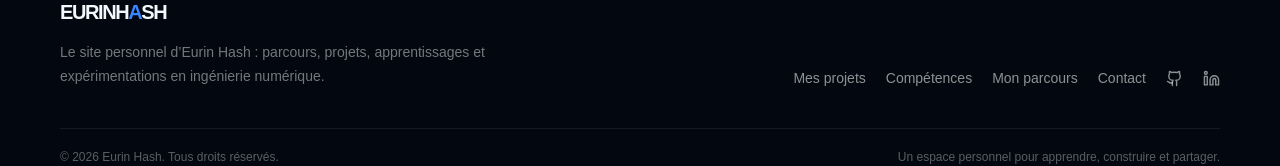
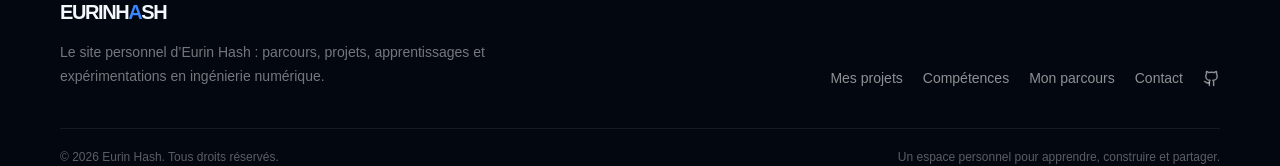
Before and after one commit to digitaleflex/eurinhash, a Next.js app: page / in a window 1280 px wide. Shown: the part 3737-3903 px from the top of the page. Built offline with nearby package versions, Linux system fonts and the light colour scheme.

Commit message:
chore: remove placeholder social link

```diff
--- a/src/components/site-footer.tsx
+++ b/src/components/site-footer.tsx
@@ -1,5 +1,5 @@
 import Link from "next/link";
-import { Github, Linkedin } from "lucide-react";
+import { Github } from "lucide-react";
 
 export function SiteFooter() {
   return <footer className="site-footer"><div className="container-shell grid gap-8 py-10 md:grid-cols-[1fr_auto] md:items-end">
@@ -9,7 +9,6 @@ export function SiteFooter() {
     <div className="flex flex-wrap items-center gap-5 text-sm text-white/55">
       <Link href="/projets">Mes projets</Link><Link href="/services">Compétences</Link><Link href="/a-propos">Mon parcours</Link><Link href="/contact">Contact</Link>
       <a href="https://github.com/digitaleflex" target="_blank" rel="noreferrer" aria-label="GitHub"><Github size={17} /></a>
-      <a href="https://www.linkedin.com/" target="_blank" rel="noreferrer" aria-label="LinkedIn"><Linkedin size={17} /></a>
     </div>
   </div>
   <div className="container-shell flex flex-col gap-2 border-t border-white/[0.08] py-5 text-xs text-white/35 sm:flex-row sm:justify-between">
```
